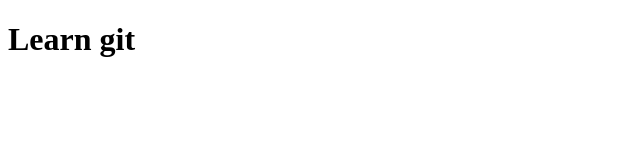
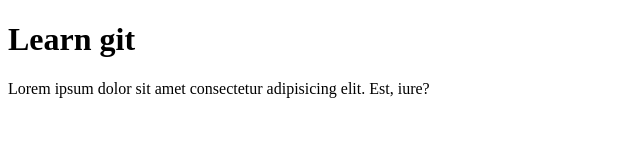
Before and after one commit to shivanshchadha/firstrepository, a plain HTML site: page index.html in a window 1280 px wide. Shown: the whole page, without its empty margins (0-640 px from the left). Drawn offline with Linux system fonts and the light colour scheme.

Commit message:
add readme.md

```diff
--- a/index.html
+++ b/index.html
@@ -8,5 +8,6 @@
 </head>
 <body>
     <h1>Learn git</h1>
+    <p>Lorem ipsum dolor sit amet consectetur adipisicing elit. Est, iure?</p>
 </body>
 </html>
```
Also changed, not shown: 2 other files.
